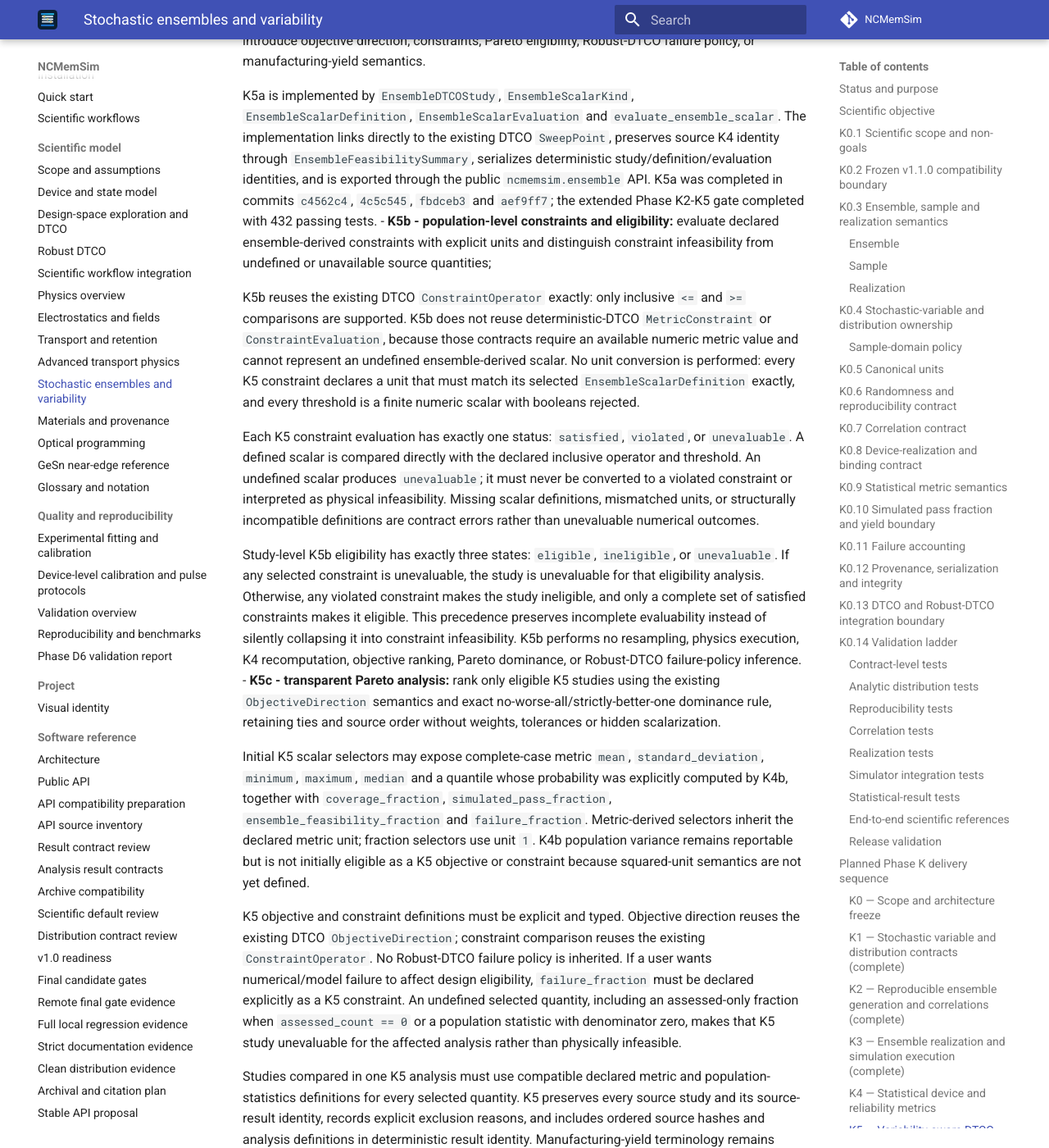
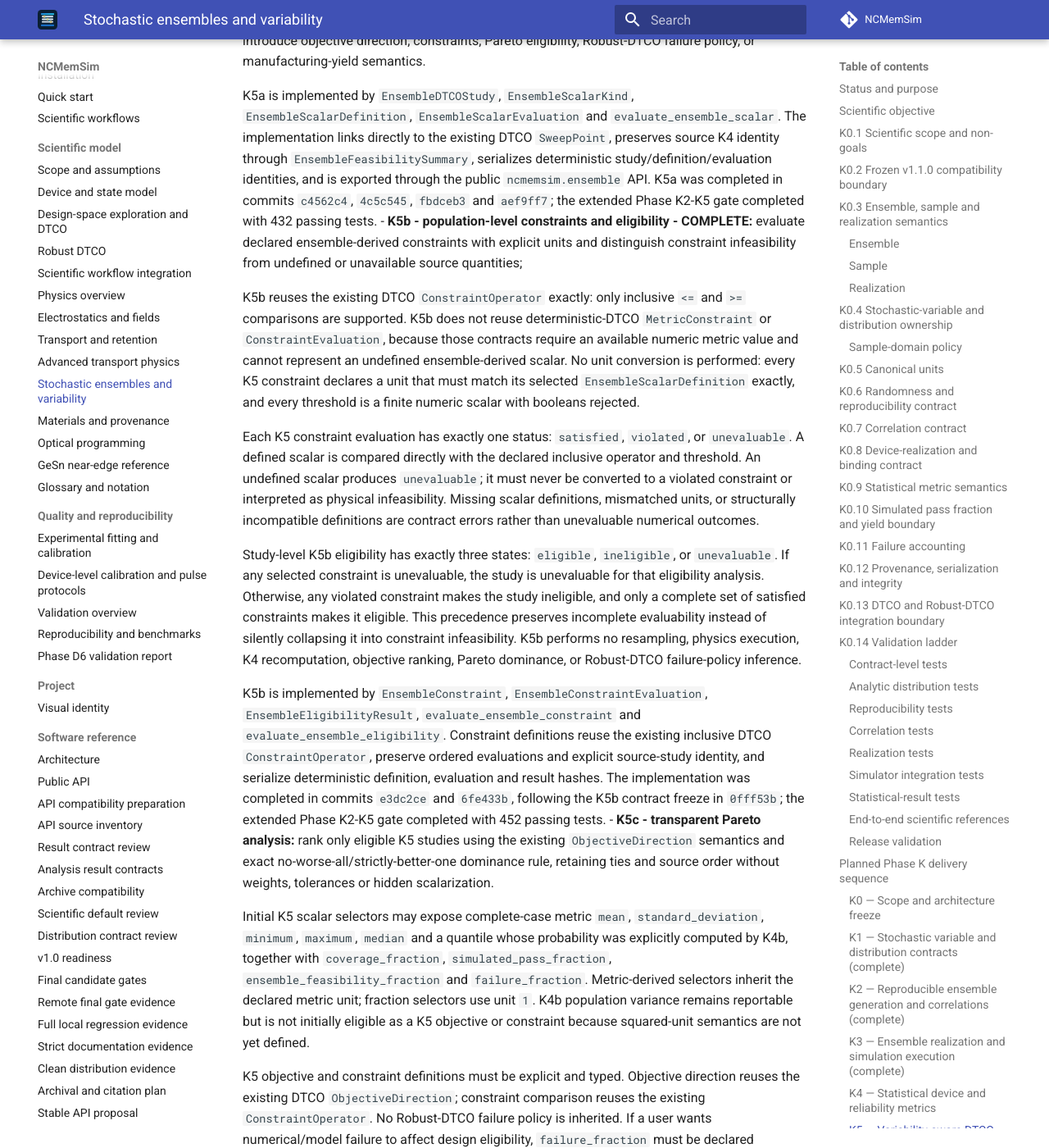
Before and after one commit to ocojocaru/NCMemSim, an MkDocs documentation site: the page built from docs/stochastic_ensembles.md, in a window 1280 px wide and 1400 px high, scrolled down 22105 px. Shown: the whole window at 82% size. Built offline with MkDocs 1.6.1 and Material for MkDocs 9.7.7, drawn with Linux system fonts in a browser that asks for light colours; comment, search, counter and statistics services are not loaded; some of the changed text lies outside the part shown.

Commit message:
Mark Phase K5b eligibility analysis complete

```diff
--- a/docs/stochastic_ensembles.md
+++ b/docs/stochastic_ensembles.md
@@ -719,7 +719,7 @@ K4 is complete: per-realization assessment, complete-case population statistics,
 
 Expose ensemble-derived objectives and constraints to the existing transparent Pareto/DTCO framework while keeping deterministic DTCO and Robust DTCO semantics distinct.
 
-**Status: K5 architecture defined; K5a complete; K5b next.**
+**Status: K5 architecture defined; K5a complete; K5b complete; K5c next.**
 
 K5 composes with the existing DTCO design-space architecture but defines a distinct Phase-K analysis layer. Each K5 study links one explicit existing DTCO design-point identity and assignments to one immutable `EnsembleFeasibilitySummary`; design identity must not be inferred from device hashes or ensemble names. K5 never resamples, reruns K3/K4 physics, mutates source results, or converts a Phase-K ensemble result into a Robust-DTCO result.
 
@@ -734,13 +734,15 @@ For metric-derived selectors, the declared metric name and unit must match the K
 The population-level fractions are read directly from K4: `coverage_fraction` from K4b, and `simulated_pass_fraction`, `ensemble_feasibility_fraction`, and `failure_fraction` from K4c. `ensemble_feasibility_fraction` is undefined when no realizations were assessed; the other declared fractions remain defined according to their K4 denominators. K5a does not introduce objective direction, constraints, Pareto eligibility, Robust-DTCO failure policy, or manufacturing-yield semantics.
 
 K5a is implemented by `EnsembleDTCOStudy`, `EnsembleScalarKind`, `EnsembleScalarDefinition`, `EnsembleScalarEvaluation` and `evaluate_ensemble_scalar`. The implementation links directly to the existing DTCO `SweepPoint`, preserves source K4 identity through `EnsembleFeasibilitySummary`, serializes deterministic study/definition/evaluation identities, and is exported through the public `ncmemsim.ensemble` API. K5a was completed in commits `c4562c4`, `4c5c545`, `fbdceb3` and `aef9ff7`; the extended Phase K2-K5 gate completed with 432 passing tests.
-- **K5b - population-level constraints and eligibility:** evaluate declared ensemble-derived constraints with explicit units and distinguish constraint infeasibility from undefined or unavailable source quantities;
+- **K5b - population-level constraints and eligibility - COMPLETE:** evaluate declared ensemble-derived constraints with explicit units and distinguish constraint infeasibility from undefined or unavailable source quantities;
 
 K5b reuses the existing DTCO `ConstraintOperator` exactly: only inclusive `<=` and `>=` comparisons are supported. K5b does not reuse deterministic-DTCO `MetricConstraint` or `ConstraintEvaluation`, because those contracts require an available numeric metric value and cannot represent an undefined ensemble-derived scalar. No unit conversion is performed: every K5 constraint declares a unit that must match its selected `EnsembleScalarDefinition` exactly, and every threshold is a finite numeric scalar with booleans rejected.
 
 Each K5 constraint evaluation has exactly one status: `satisfied`, `violated`, or `unevaluable`. A defined scalar is compared directly with the declared inclusive operator and threshold. An undefined scalar produces `unevaluable`; it must never be converted to a violated constraint or interpreted as physical infeasibility. Missing scalar definitions, mismatched units, or structurally incompatible definitions are contract errors rather than unevaluable numerical outcomes.
 
 Study-level K5b eligibility has exactly three states: `eligible`, `ineligible`, or `unevaluable`. If any selected constraint is unevaluable, the study is unevaluable for that eligibility analysis. Otherwise, any violated constraint makes the study ineligible, and only a complete set of satisfied constraints makes it eligible. This precedence preserves incomplete evaluability instead of silently collapsing it into constraint infeasibility. K5b performs no resampling, physics execution, K4 recomputation, objective ranking, Pareto dominance, or Robust-DTCO failure-policy inference.
+
+K5b is implemented by `EnsembleConstraint`, `EnsembleConstraintEvaluation`, `EnsembleEligibilityResult`, `evaluate_ensemble_constraint` and `evaluate_ensemble_eligibility`. Constraint definitions reuse the existing inclusive DTCO `ConstraintOperator`, preserve ordered evaluations and explicit source-study identity, and serialize deterministic definition, evaluation and result hashes. The implementation was completed in commits `e3dc2ce` and `6fe433b`, following the K5b contract freeze in `0fff53b`; the extended Phase K2-K5 gate completed with 452 passing tests.
 - **K5c - transparent Pareto analysis:** rank only eligible K5 studies using the existing `ObjectiveDirection` semantics and exact no-worse-all/strictly-better-one dominance rule, retaining ties and source order without weights, tolerances or hidden scalarization.
 
 Initial K5 scalar selectors may expose complete-case metric `mean`, `standard_deviation`, `minimum`, `maximum`, `median` and a quantile whose probability was explicitly computed by K4b, together with `coverage_fraction`, `simulated_pass_fraction`, `ensemble_feasibility_fraction` and `failure_fraction`. Metric-derived selectors inherit the declared metric unit; fraction selectors use unit `1`. K4b population variance remains reportable but is not initially eligible as a K5 objective or constraint because squared-unit semantics are not yet defined.
```
